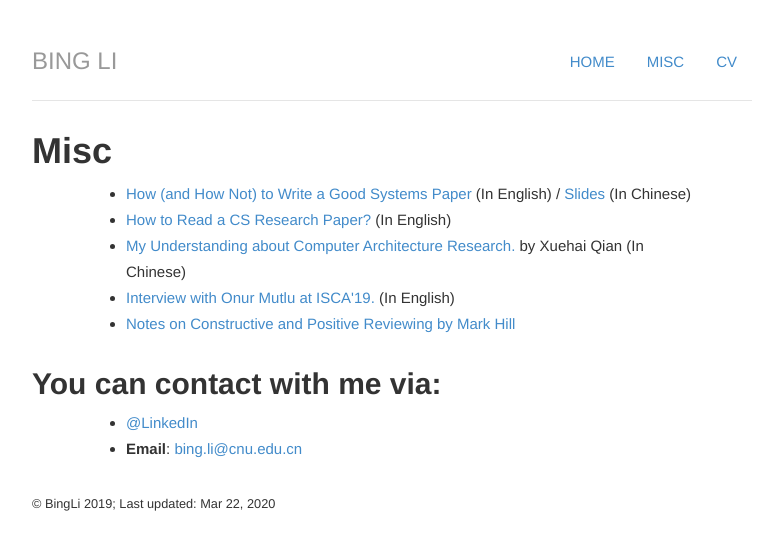
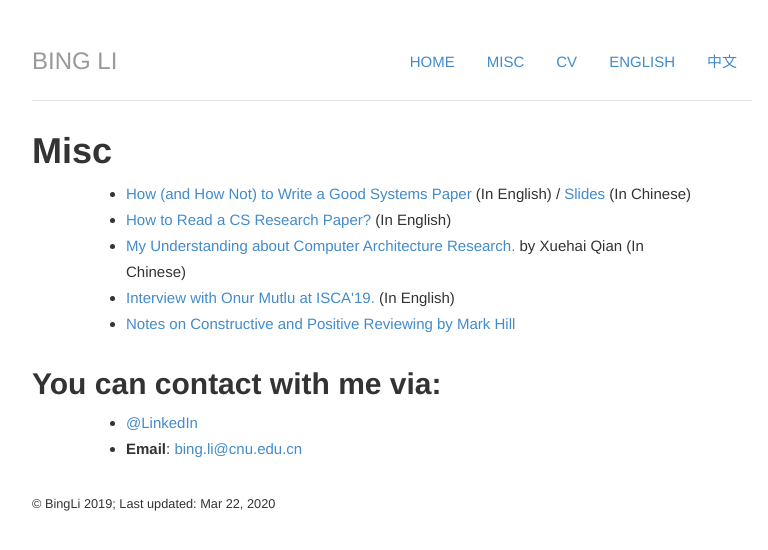
Before and after one commit to libingict/libingict.github.io, a Jekyll site: the page built from about/index.html, in a window 1280 px wide. Shown: the top 550 px of the page, without its empty margins (248-1016 px from the left). Built offline with Jekyll 4.4.1, drawn with Linux system fonts in a browser that asks for light colours; nearby versions of some CDN libraries; library files that are not in the unit come from our copies; a script that is not in the unit is left out.

Commit message:
Update default.html

```diff
--- a/_layouts/default.html
+++ b/_layouts/default.html
@@ -25,6 +25,8 @@
 		        		<li><a href="/" title = "Home">Home</a></li>
 			        	<li><a href="/about">Misc</a></li>
 		        		<li><a href="/cv">CV</a></li>
+                                        <li><a href="index.html">English</a></li>
+		        		<li><a href="index_cn.html">中文</a></li>
 		        		<!-- <li><a href="/blog">Blog</a></li> -->
 		    	</ul>
 		    	<h3 class="text-muted"><a href="/">Bing Li</a></h3>
```
